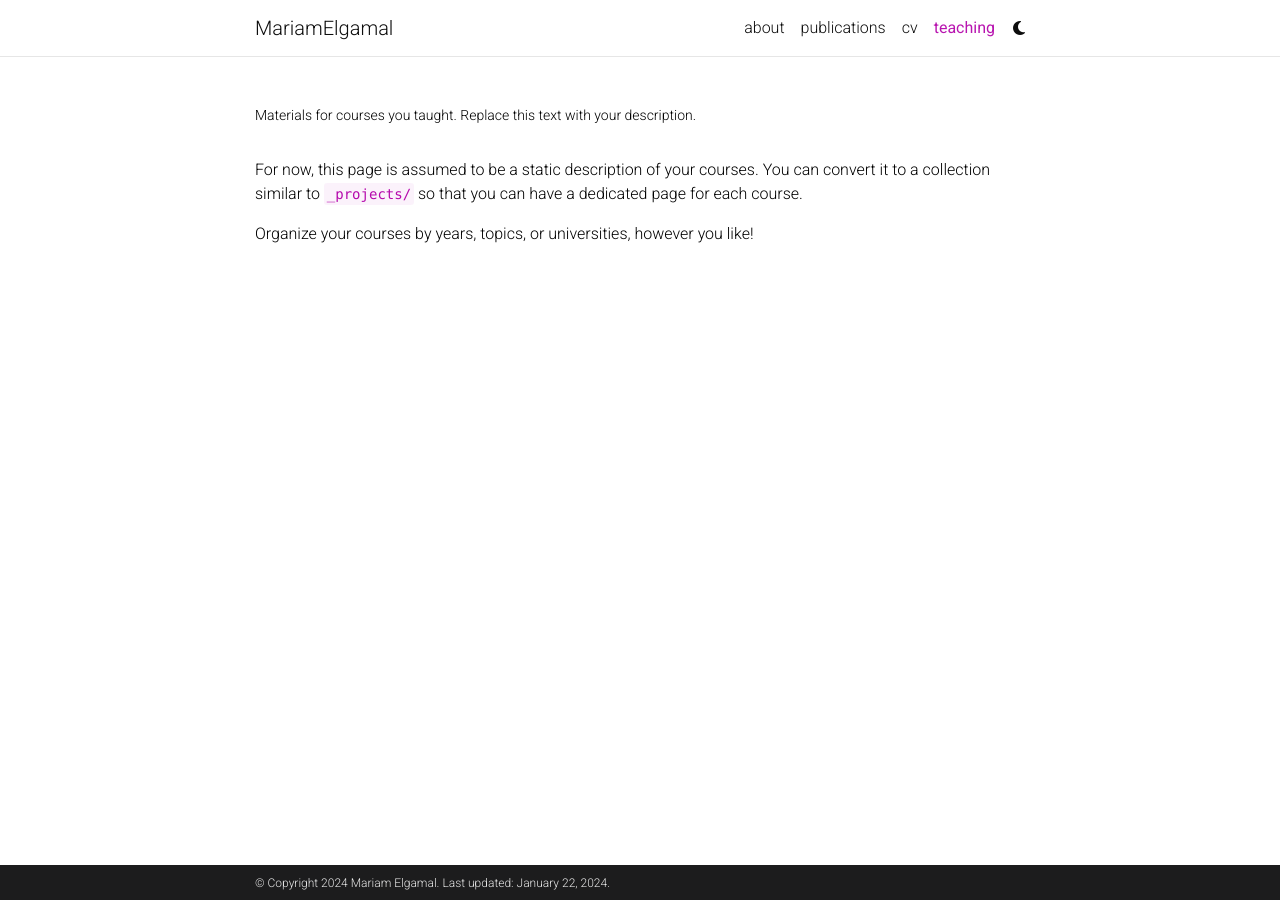
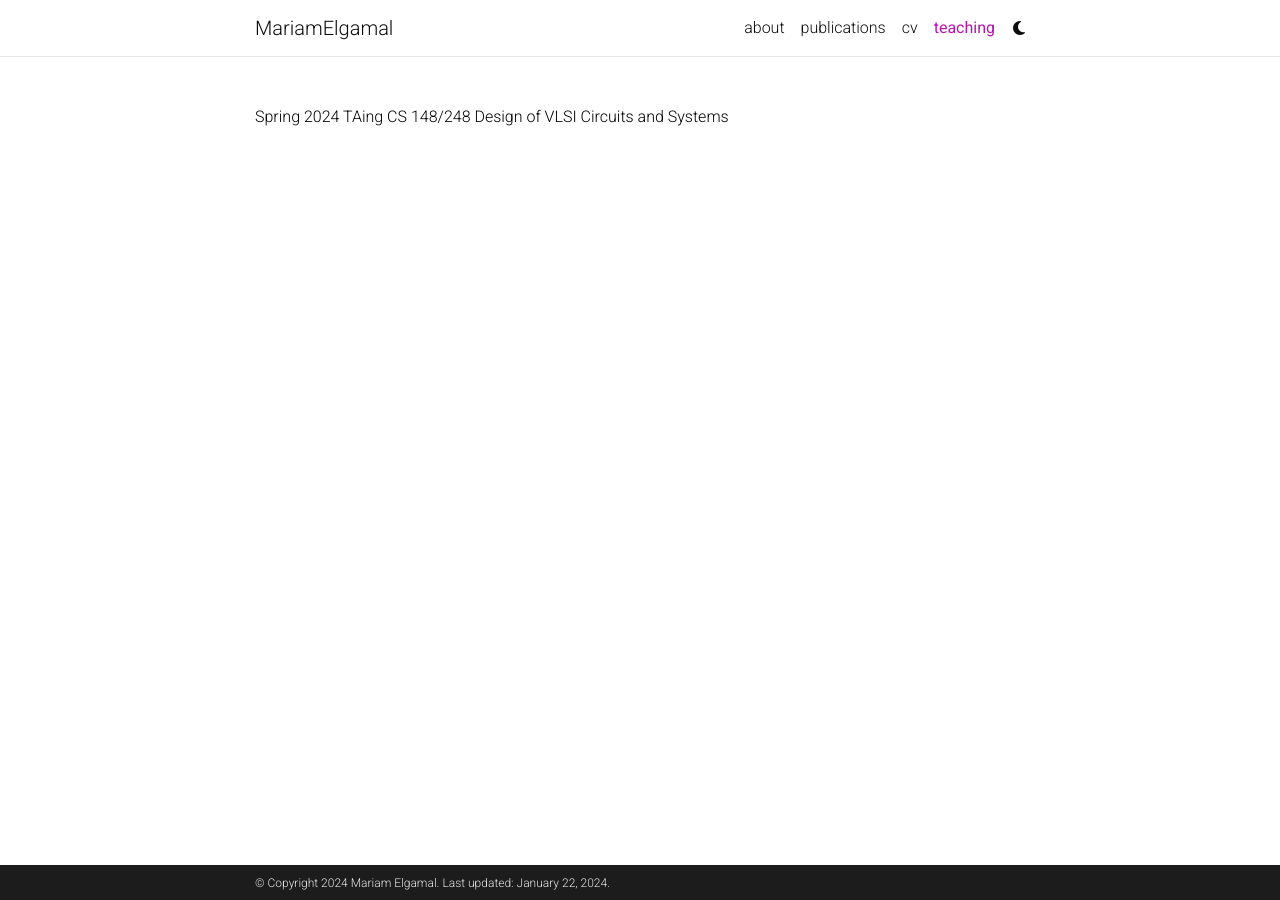
Before and after one commit to mariamelgamal/mariamelgamal.github.io, a Jekyll site: the page built from _pages/teaching.md, in a window 1280 px wide. Built offline with Jekyll 4.4.1, drawn with Linux system fonts in a browser that asks for light colours; comment, search, counter and statistics services are not loaded; a style sheet for code colours, icons or effects is not loaded.

Commit message:
update teaching

```diff
--- a/_pages/teaching.md
+++ b/_pages/teaching.md
@@ -2,11 +2,9 @@
 layout: page
 permalink: /teaching/
 title: teaching
-description: Materials for courses you taught. Replace this text with your description.
+description:
 nav: true
 nav_order: 6
 ---
 
-For now, this page is assumed to be a static description of your courses. You can convert it to a collection similar to `_projects/` so that you can have a dedicated page for each course.
-
-Organize your courses by years, topics, or universities, however you like!
+Spring 2024  TAing CS 148/248 Design of VLSI Circuits and Systems
```
